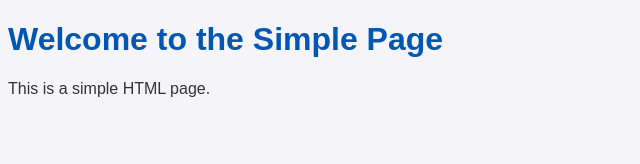
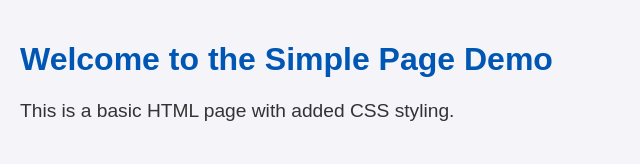
Before and after one commit to devanaboinarangarao/simple-page-demo, a plain HTML site: page index.html in a window 1280 px wide. Shown: the whole page, without its empty margins (0-640 px from the left). Drawn offline with Linux system fonts and the light colour scheme.

Commit message:
Add CSS styling to HTML page

```diff
--- a/index.html
+++ b/index.html
@@ -1 +1,27 @@
-<!DOCTYPE html><html lang='en'><head><meta charset='UTF-8'><meta name='viewport' content='width=device-width, initial-scale=1.0'><title>Simple Page</title><style>body { font-family: Arial, sans-serif; background-color: #f4f4f9; color: #333; } h1 { color: #0056b3; }</style></head><body><h1>Welcome to the Simple Page</h1><p>This is a simple HTML page.</p></body></html>
+<!DOCTYPE html>
+<html lang="en">
+<head>
+    <meta charset="UTF-8">
+    <meta name="viewport" content="width=device-width, initial-scale=1.0">
+    <title>Simple Page Demo</title>
+    <style>
+        body {
+            font-family: Arial, sans-serif;
+            background-color: #f4f4f9;
+            color: #333;
+            margin: 0;
+            padding: 20px;
+        }
+        h1 {
+            color: #0056b3;
+        }
+        p {
+            font-size: 1.2em;
+        }
+    </style>
+</head>
+<body>
+    <h1>Welcome to the Simple Page Demo</h1>
+    <p>This is a basic HTML page with added CSS styling.</p>
+</body>
+</html>
```
